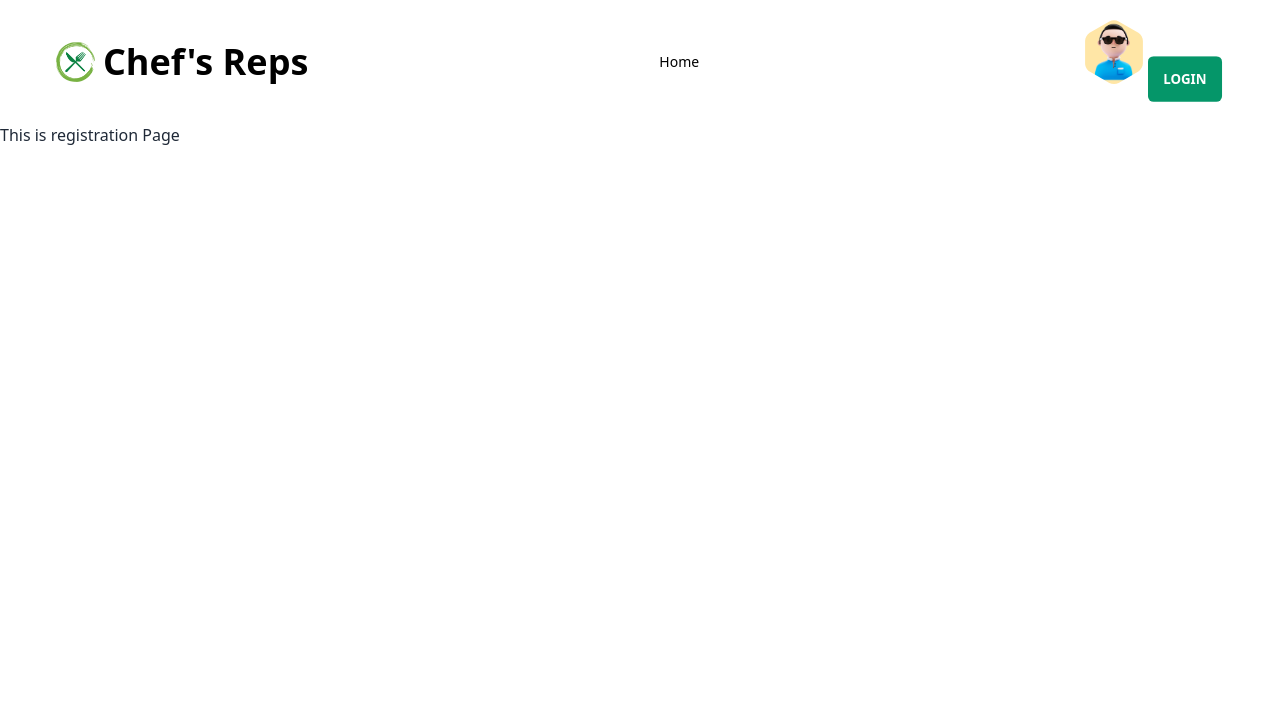
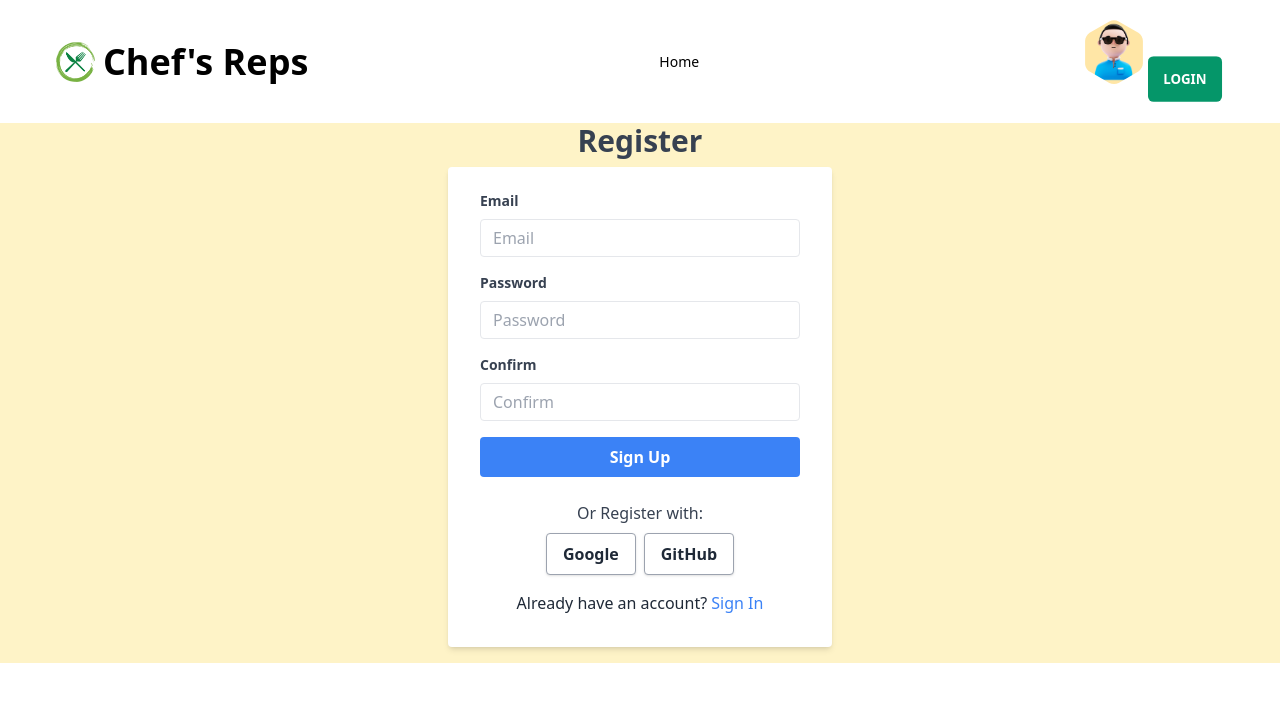
Before and after one commit to ananta6d595/chef-recipe-hunter-client, a React (Vite) app: page /registration in a window 1280 px wide. Shown: the top 702 px of the page. Built offline with nearby package versions, Linux system fonts and the light colour scheme.

Commit message:
added registration page

```diff
--- a/src/pages/Authentication/Registration.jsx
+++ b/src/pages/Authentication/Registration.jsx
@@ -1,10 +1,107 @@
-import React from 'react';
+import React from "react";
+import { useState } from "react";
+import { Link } from "react-router-dom";
 
 const Registration = () => {
+    const [error, setError] = useState(null);
+
+    const HandelSignUp = (event) => {
+        event.preventDefault();
+        const email = event.target.email.value;
+        console.log(email);
+    };
+
     return (
-        <div>
-            This is registration Page
-        </div>
+        <>
+            <div className="flex bg-amber-100">
+                <div className="m-auto w-full max-w-sm">
+                    <div className="text-center">
+                        <h1 className="text-3xl font-semibold text-gray-700 mb-2">
+                            Register
+                        </h1>
+                    </div>
+                    <form
+                        className="bg-white shadow-md rounded px-8 pt-6 pb-8 mb-4"
+                        onSubmit={HandelSignUp}>
+                        <div className="mb-4">
+                            <label
+                                className="block text-gray-700 text-sm font-bold mb-2"
+                                htmlFor="email">
+                                Email
+                            </label>
+                            <input
+                                className="appearance-none border rounded w-full py-2 px-3 text-gray-700 leading-tight focus:outline-none focus:shadow-outline"
+                                id="email"
+                                name="email"
+                                type="email"
+                                placeholder="Email"
+                                required
+                            />
+                        </div>
+                        <div className="mb-4">
+                            <label
+                                className="block text-gray-700 text-sm font-bold mb-2"
+                                htmlFor="password">
+                                Password
+                            </label>
+                            <input
+                                className="appearance-none border rounded w-full py-2 px-3 text-gray-700 leading-tight focus:outline-none focus:shadow-outline"
+                                id="password"
+                                name="password"
+                                type="password"
+                                placeholder="Password"
+                                required
+                            />
+                        </div>
+                        <div className="mb-4">
+                            <label
+                                className="block text-gray-700 text-sm font-bold mb-2"
+                                htmlFor="password">
+                                Confirm
+                            </label>
+                            <input
+                                className="appearance-none border rounded w-full py-2 px-3 text-gray-700 leading-tight focus:outline-none focus:shadow-outline"
+                                id="confirm"
+                                name="confirm"
+                                type="password"
+                                placeholder="Confirm"
+                                required
+                            />
+                        </div>
+                        <div className="mb-6">
+                            <button
+                                className="bg-blue-500 hover:bg-blue-700 text-white font-bold py-2 px-4 rounded focus:outline-none focus:shadow-outline w-full"
+                                type="submit">
+                                Sign Up
+                            </button>
+                        </div>
+                        <div className="text-center">
+                            <span className="text-gray-700">
+                                Or Register with:
+                            </span>
+                            <div className="flex justify-center mt-2">
+                                <a
+                                    href="#"
+                                    className="bg-white hover:bg-gray-100 text-gray-800 font-semibold py-2 px-4 border border-gray-400 rounded shadow">
+                                    Google
+                                </a>
+                                <a
+                                    href="#"
+                                    className="bg-white hover:bg-gray-100 text-gray-800 font-semibold py-2 px-4 border border-gray-400 rounded shadow ml-2">
+                                    GitHub
+                                </a>
+                            </div>
+                            <p className="mt-4">
+                                Already have an account?{" "}
+                                <Link to="/login" className="text-blue-500">
+                                    Sign In
+                                </Link>
+                            </p>
+                        </div>
+                    </form>
+                </div>
+            </div>
+        </>
     );
 };
 
```
